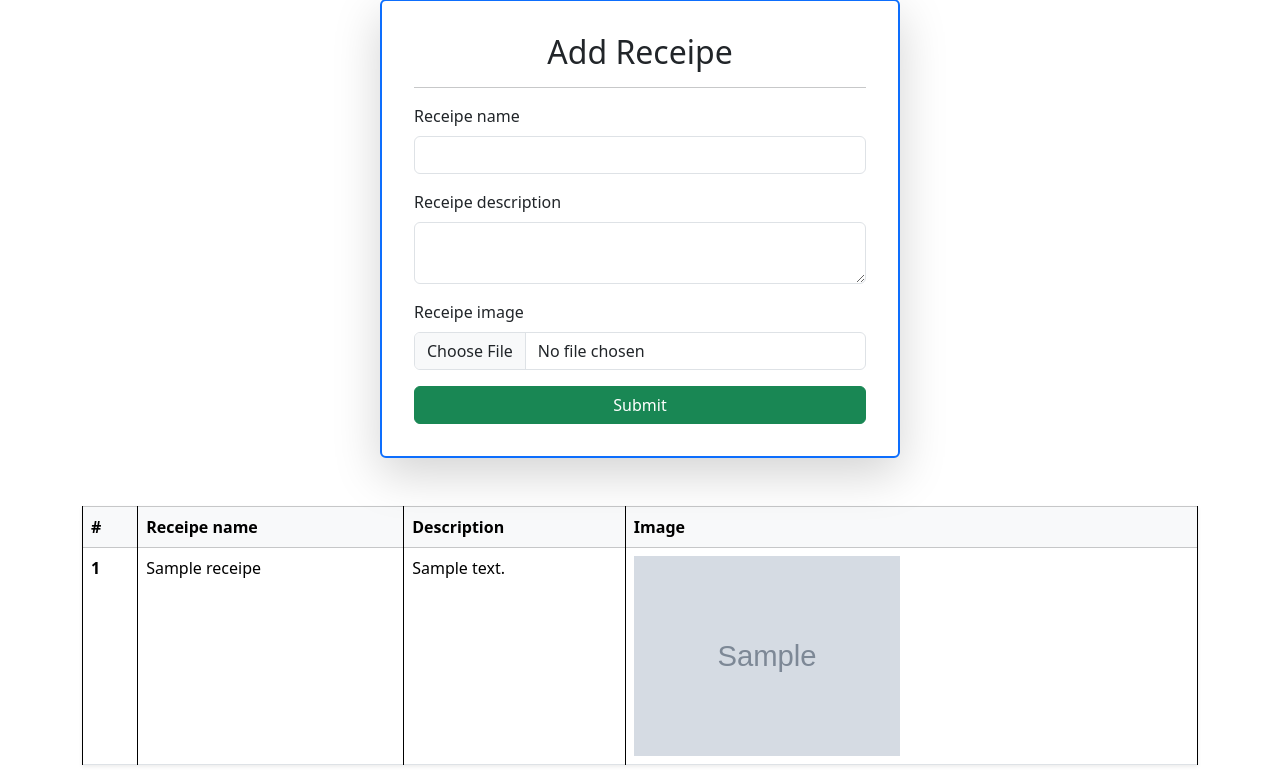
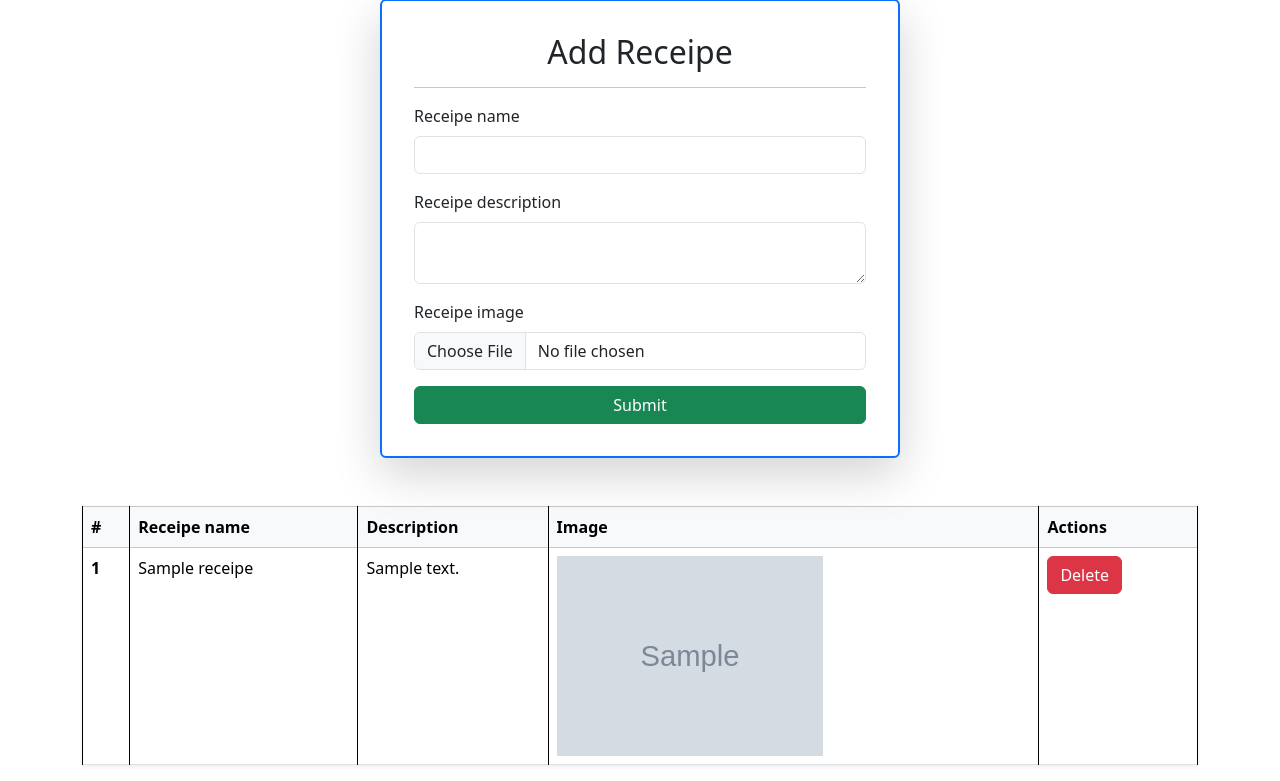
Before and after one commit to sandeepsidar1210-rgb/Recipe-app, a Django app: page / in a window 1280 px wide. Shown: the part 49-830 px from the top of the page. Run offline with Django 5.2, Linux system fonts and the light colour scheme; tables that the repository leaves empty hold one stand-in row (values such as "Sample post"); grey boxes marked "Sample" are stand-in pictures.

Commit message:
delete button setting up

```diff
--- a/Django/urls.py
+++ b/Django/urls.py
@@ -24,6 +24,7 @@ from django.contrib.staticfiles.urls import staticfiles_urlpatterns
 
 urlpatterns = [
     path('admin/', admin.site.urls),
+
 ]
 
 # Serve static files
@@ -35,7 +36,8 @@ from VEGE.views import *
 urlpatterns = [
     path('', receipes ,),
     path('admin/', admin.site.urls),
-    path('receipes/', receipes , name="receipes")
+    path('receipes/', receipes , name="receipes"),
+    path('delete_receipe/<id>/', delete_receipe , name="delete_receipe")
 ]
 
 
--- a/VEGE/templates/receipes.html
+++ b/VEGE/templates/receipes.html
@@ -33,6 +33,7 @@
                 <th scope="col">Receipe name</th>
                 <th scope="col">Description</th>
                 <th scope="col">Image</th>
+                <th>Actions</th>
             </tr>
         </thead>
         <tbody>
@@ -43,6 +44,7 @@
                 <td>{{receipe.receipe_name}}</td>
                 <td>{{receipe.receipe_description}}</td>
                 <td><img src="/media/{{receipe.receipe_image}}" style ="height:200px"></td>
+                <td><a href="/delete_receipe/{{receipe.id}}/" class ="btn btn-danger">Delete</a></td>
             </tr>
             {% endfor %}
         </tbody>
--- a/VEGE/views.py
+++ b/VEGE/views.py
@@ -1,5 +1,6 @@
 from django.shortcuts import render ,redirect
 from .models import *
+from django.http import HttpResponse
 
 # Create your views here.
 
@@ -17,8 +18,13 @@ def receipes(request):
         Receipe.objects.create(receipe_image = receipe_image ,
                                 receipe_name = receipe_name,
                                 receipe_description = receipe_description)
-        return redirect('receipes')
+        return redirect('/receipes/')
 
     queryset= Receipe.objects.all()
     context ={'receipes': queryset}
     return render(request , 'receipes.html', context)
+
+def delete_receipe(request ,id):
+    queryset = Receipe.objects.get(id = id)
+    queryset.delete()
+    return redirect('/receipes/')
```
Also changed, not shown: public/static/receipe/Lime-Chicken_2.webp (added).
